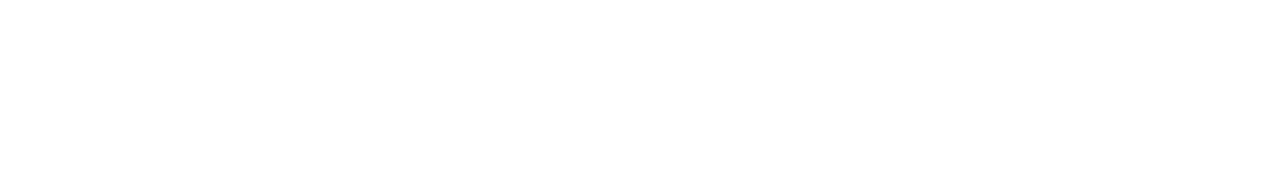
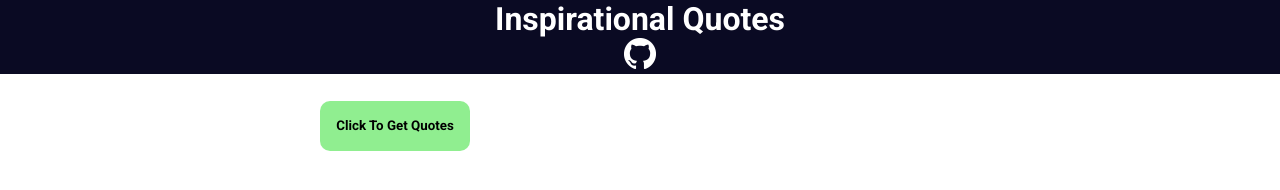
Before and after one commit to iamraufu/quotes, a plain HTML site: page index.html in a window 1280 px wide. Drawn offline with Linux system fonts and the light colour scheme.

Commit message:
Landing Page

```diff
--- a/index.html
+++ b/index.html
@@ -5,13 +5,23 @@
     <meta charset="UTF-8">
     <meta http-equiv="X-UA-Compatible" content="IE=edge">
     <meta name="viewport" content="width=device-width, initial-scale=1.0">
-    <title>Qutoes | Raufu Prezens</title>
+    <title>Quotes | Raufu Prezens</title>
     <link rel="stylesheet" href="css/style.css">
     <script src="js/script.js" defer></script>
+    <link rel="preconnect" href="https://fonts.gstatic.com">
+    <link href="https://fonts.googleapis.com/css2?family=Roboto:wght@700&display=swap" rel="stylesheet">
 </head>
 
 <body>
-    <div id="quotes"></div>
+    <div id="header">
+        <h1>Inspirational Quotes</h1>
+        <a href="https://github.com/iamraufu"><img src="image/g.png" id="github"></a>
+    </div>
+    <div id="container">
+        <button onclick="getQuote()" id="btn">Click To Get Quotes</button>
+        <div id="quotes"></div>
+    </div>
+
 </body>
 
 </html>
```
